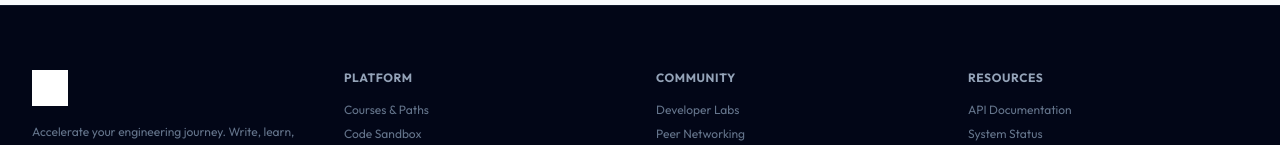
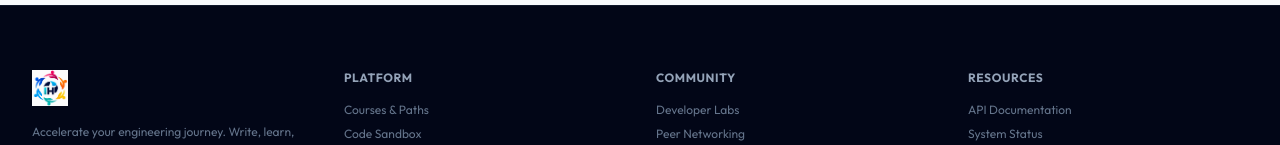
Before and after one commit to Ashwin-876/iconic-hub, a Next.js app: page / in a window 1280 px wide. Shown: the part 8909-9054 px from the top of the page. Built offline with nearby package versions, Linux system fonts and the light colour scheme; no server answers; the database is empty.

Commit message:
design: update iconic logo asset and fix footer white square rendering

```diff
--- a/landing/index.jsx
+++ b/landing/index.jsx
@@ -70,7 +70,7 @@ export default function LandingPage() {
           {/* Logo & description column */}
           <div className="space-y-4">
             <div className="flex items-center">
-              <img src="/iconic_logo.png" alt="Iconic Hub" className="h-9 w-auto object-contain brightness-0 invert" />
+              <img src="/iconic_logo.png" alt="Iconic Hub" className="h-9 w-auto object-contain" />
             </div>
             <p className="text-xs text-slate-500 leading-relaxed">
               Accelerate your engineering journey. Write, learn, and build with cutting-edge tools and a 24/7 AI tutor co-pilot.
```
